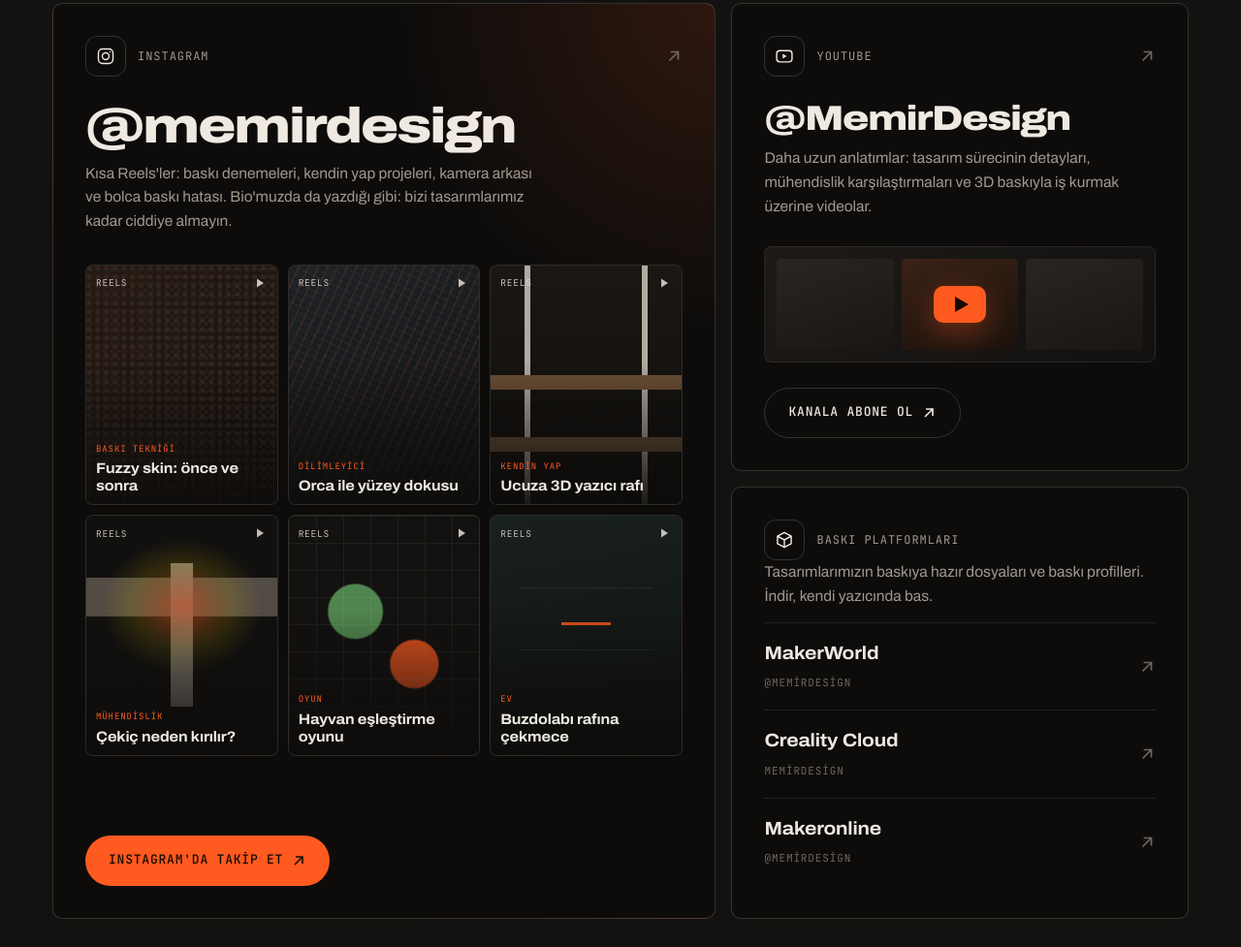
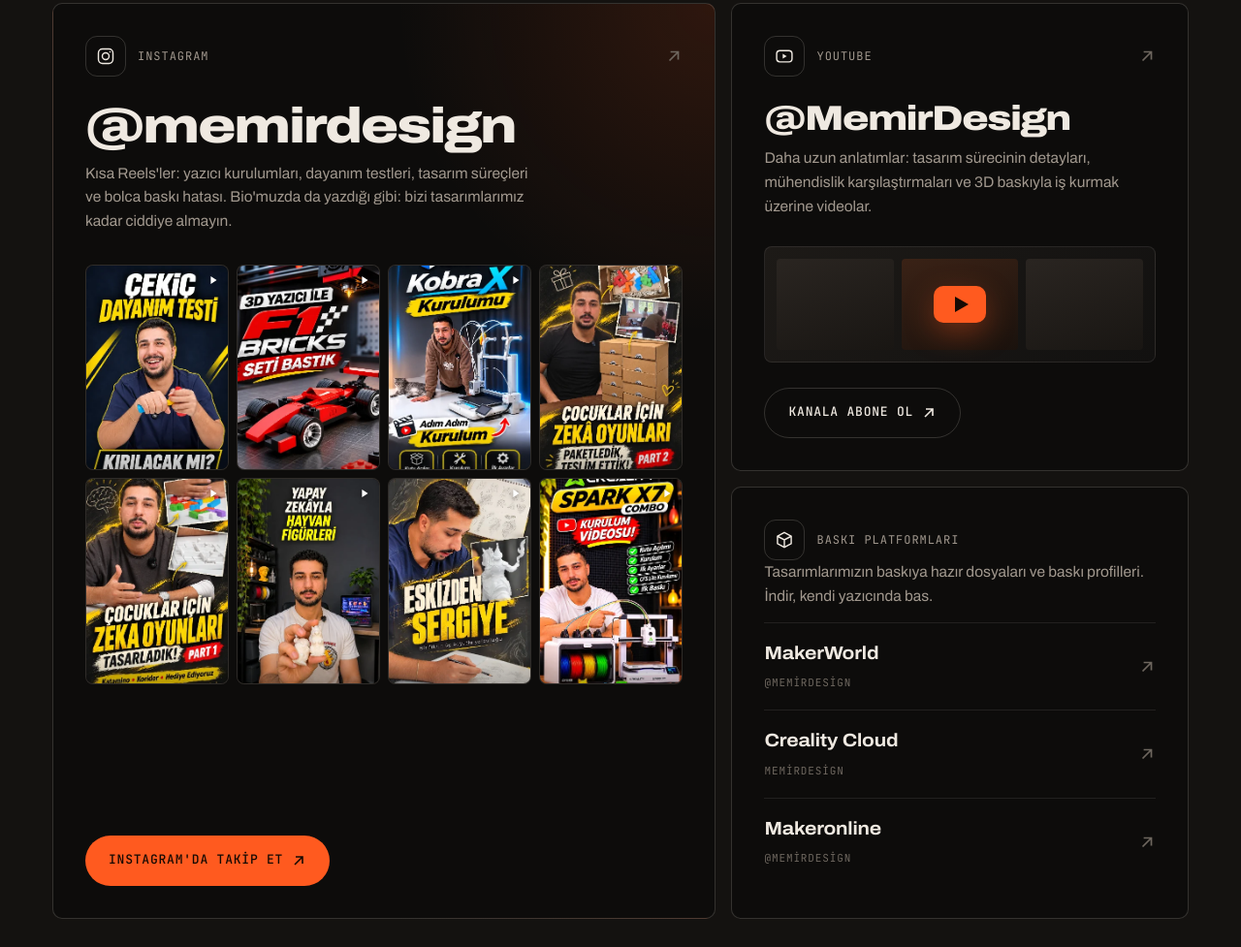
Before and after one commit to memirdesign/memirdesign.github.io, a plain HTML site: page index.html in a window 1280 px wide. Shown: the part 2560-3537 px from the top of the page at 97% size. Drawn offline with Linux system fonts and the light colour scheme.

Commit message:
Add files via upload

```diff
--- a/index.html
+++ b/index.html
@@ -368,6 +368,13 @@ a.soc:hover .go{color:var(--ac);transform:translate(3px,-3px)}
 .sheet-draw .name{top:22px;bottom:auto;font-size:clamp(24px,2.5vw,38px)}
 .sheet-draw .name small{margin-bottom:8px}
 
+.covers{display:grid;grid-template-columns:repeat(4,1fr);gap:8px;margin:8px 0 28px}
+.cover{position:relative;border-radius:8px;overflow:hidden;background:var(--bg3);border:1px solid var(--line)}
+.cover img{width:100%;aspect-ratio:331/477;object-fit:cover;transition:transform .9s var(--ease),filter .4s}
+.cover svg{position:absolute;top:8px;right:8px;width:14px;height:14px;color:#fff;filter:drop-shadow(0 1px 3px rgba(0,0,0,.6))}
+a.soc:hover .cover img{filter:saturate(1.08)}
+.cover:hover img{transform:scale(1.05)}
+@media (max-width:600px){.covers{grid-template-columns:repeat(2,1fr)}}
 /* ---------- Responsive ---------- */
 @media (max-width:1100px){
   .reels{grid-template-columns:repeat(3,1fr)}
@@ -548,21 +555,23 @@ a.soc:hover .go{color:var(--ac);transform:translate(3px,-3px)}
     </div>
 
     <div class="soc-grid">
-      <a class="soc ig reveal" href="https://instagram.com/memirdesign" target="_blank" rel="noopener">
+      <a class="soc ig reveal" href="https://www.instagram.com/memirdesign/reels/" target="_blank" rel="noopener">
         <div class="soc-top">
           <span class="soc-ico"><svg viewBox="0 0 24 24" fill="none" stroke="currentColor" stroke-width="1.7"><rect x="3" y="3" width="18" height="18" rx="5"/><circle cx="12" cy="12" r="4.2"/><circle cx="17.4" cy="6.6" r="1" fill="currentColor" stroke="none"/></svg></span>
           <span class="mono">Instagram</span>
           <svg class="go" viewBox="0 0 16 16" fill="none" stroke="currentColor" stroke-width="1.5"><path d="M4 12 12 4M5 4h7v7"/></svg>
         </div>
         <div class="soc-handle">@memirdesign</div>
-        <p>Kısa Reels'ler: baskı denemeleri, kendin yap projeleri, kamera arkası ve bolca baskı hatası. Bio'muzda da yazdığı gibi: bizi tasarımlarımız kadar ciddiye almayın.</p>
-        <div class="reels">
-          <div class="reel r1"><div class="bg"></div><div class="top mono"><span>Reels</span><svg viewBox="0 0 16 16" fill="currentColor"><path d="M5 3.5v9l7-4.5z"/></svg></div><h4><small>Baskı tekniği</small>Fuzzy skin: önce ve sonra</h4></div>
-          <div class="reel r2"><div class="bg"></div><div class="top mono"><span>Reels</span><svg viewBox="0 0 16 16" fill="currentColor"><path d="M5 3.5v9l7-4.5z"/></svg></div><h4><small>Dilimleyici</small>Orca ile yüzey dokusu</h4></div>
-          <div class="reel r3"><div class="bg"></div><div class="top mono"><span>Reels</span><svg viewBox="0 0 16 16" fill="currentColor"><path d="M5 3.5v9l7-4.5z"/></svg></div><h4><small>Kendin yap</small>Ucuza 3D yazıcı rafı</h4></div>
-          <div class="reel r4"><div class="bg"></div><div class="top mono"><span>Reels</span><svg viewBox="0 0 16 16" fill="currentColor"><path d="M5 3.5v9l7-4.5z"/></svg></div><h4><small>Mühendislik</small>Çekiç neden kırılır?</h4></div>
-          <div class="reel r5"><div class="bg"></div><div class="top mono"><span>Reels</span><svg viewBox="0 0 16 16" fill="currentColor"><path d="M5 3.5v9l7-4.5z"/></svg></div><h4><small>Oyun</small>Hayvan eşleştirme oyunu</h4></div>
-          <div class="reel r6"><div class="bg"></div><div class="top mono"><span>Reels</span><svg viewBox="0 0 16 16" fill="currentColor"><path d="M5 3.5v9l7-4.5z"/></svg></div><h4><small>Ev</small>Buzdolabı rafına çekmece</h4></div>
+        <p>Kısa Reels'ler: yazıcı kurulumları, dayanım testleri, tasarım süreçleri ve bolca baskı hatası. Bio'muzda da yazdığı gibi: bizi tasarımlarımız kadar ciddiye almayın.</p>
+        <div class="covers">
+          <div class="cover"><img src="reel-cekic.webp" alt="Çekiç dayanım testi: kırılacak mı?" loading="lazy" width="331" height="477"><svg viewBox="0 0 16 16" fill="currentColor" aria-hidden="true"><path d="M5 3.5v9l7-4.5z"/></svg></div>
+          <div class="cover"><img src="reel-f1.webp" alt="3D yazıcı ile F1 Bricks setini bastık" loading="lazy" width="331" height="477"><svg viewBox="0 0 16 16" fill="currentColor" aria-hidden="true"><path d="M5 3.5v9l7-4.5z"/></svg></div>
+          <div class="cover"><img src="reel-kobra.webp" alt="Anycubic Kobra X kurulumu" loading="lazy" width="331" height="477"><svg viewBox="0 0 16 16" fill="currentColor" aria-hidden="true"><path d="M5 3.5v9l7-4.5z"/></svg></div>
+          <div class="cover"><img src="reel-zeka2.webp" alt="Çocuklar için zekâ oyunları: paketledik, teslim ettik (Part 2)" loading="lazy" width="331" height="477"><svg viewBox="0 0 16 16" fill="currentColor" aria-hidden="true"><path d="M5 3.5v9l7-4.5z"/></svg></div>
+          <div class="cover"><img src="reel-zeka1.webp" alt="Çocuklar için zekâ oyunları tasarladık (Part 1)" loading="lazy" width="331" height="477"><svg viewBox="0 0 16 16" fill="currentColor" aria-hidden="true"><path d="M5 3.5v9l7-4.5z"/></svg></div>
+          <div class="cover"><img src="reel-hayvan.webp" alt="Yapay zekâyla hayvan figürleri" loading="lazy" width="331" height="477"><svg viewBox="0 0 16 16" fill="currentColor" aria-hidden="true"><path d="M5 3.5v9l7-4.5z"/></svg></div>
+          <div class="cover"><img src="reel-eskiz.webp" alt="Eskizden sergiye: bir fikrin üç boyutlu yolculuğu" loading="lazy" width="331" height="477"><svg viewBox="0 0 16 16" fill="currentColor" aria-hidden="true"><path d="M5 3.5v9l7-4.5z"/></svg></div>
+          <div class="cover"><img src="reel-spark.webp" alt="Creality Spark X7 Combo kurulum videosu" loading="lazy" width="331" height="477"><svg viewBox="0 0 16 16" fill="currentColor" aria-hidden="true"><path d="M5 3.5v9l7-4.5z"/></svg></div>
         </div>
         <span class="btn btn-ac soc-btn">Instagram'da takip et <svg viewBox="0 0 16 16" fill="none" stroke="currentColor" stroke-width="1.6"><path d="M4 12 12 4M5 4h7v7"/></svg></span>
       </a>
```
Also changed, not shown: reel-cekic.webp (added), reel-eskiz.webp (added), reel-f1.webp (added), reel-hayvan.webp (added), reel-kobra.webp (added), reel-spark.webp (added), reel-zeka1.webp (added), reel-zeka2.webp (added).
